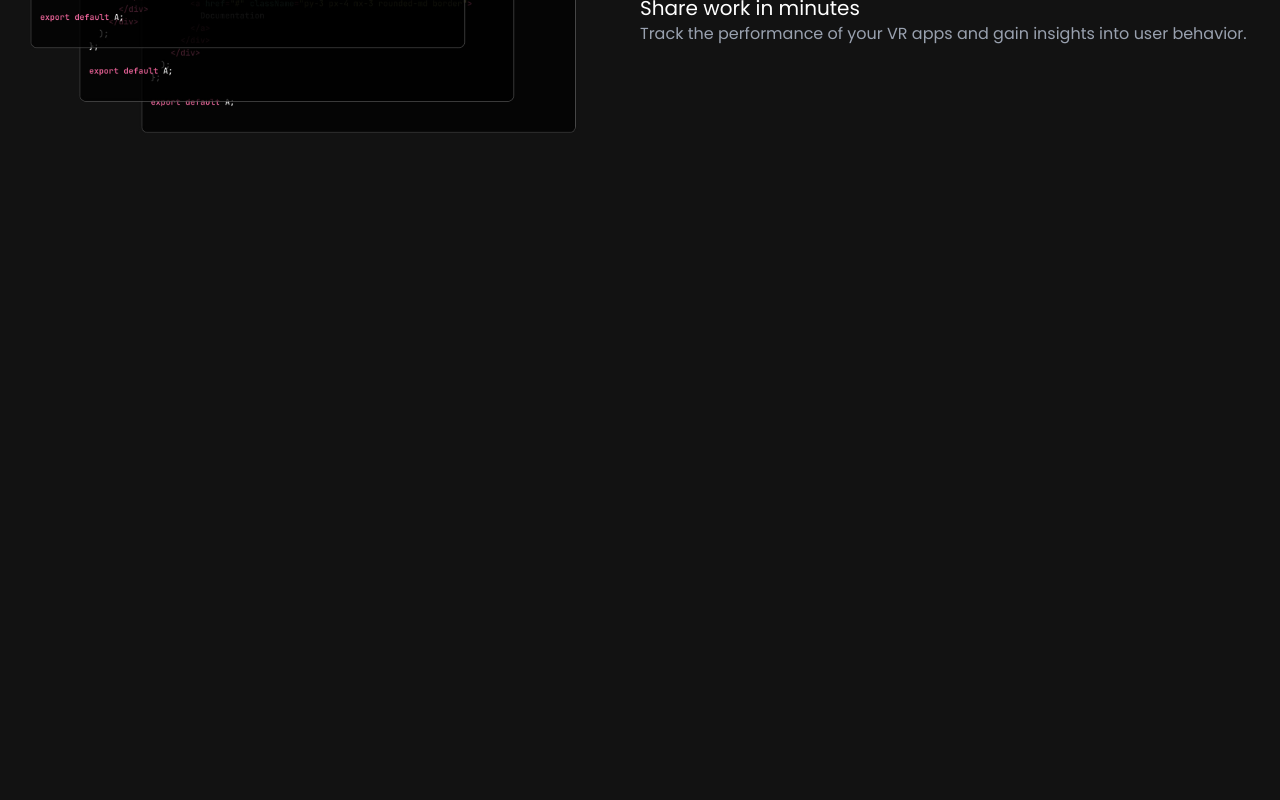
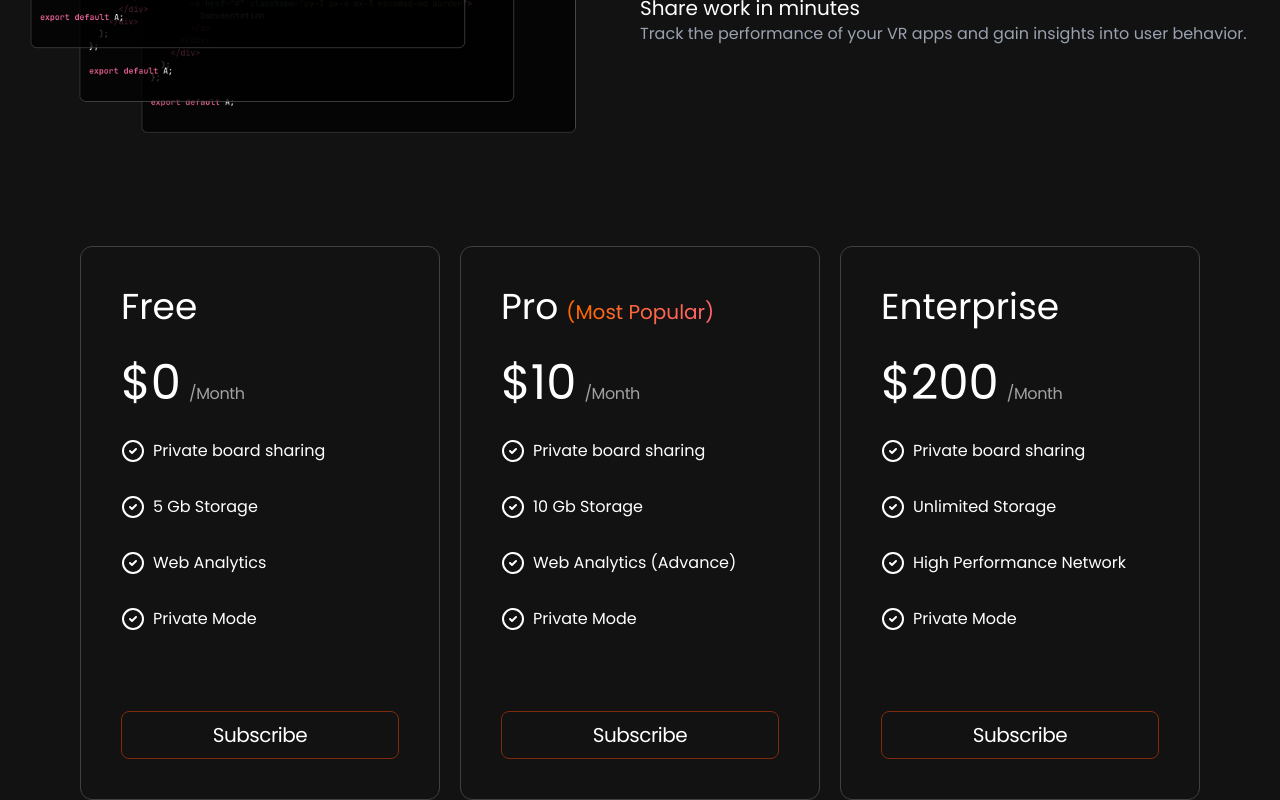
Before and after one commit to kanikachaudhary01/VirtualReality-Project, a React (Vite) app: page / in a window 1280 px wide. Shown: the part 1966-2766 px from the top of the page. Before the commit the page ends 2132 px from the top, so only its background shows below. Built offline with nearby package versions, Linux system fonts and the light colour scheme; a web font is replaced by a local one.

Commit message:
created pricing section

```diff
--- /dev/null
+++ b/src/components/PriceCard.jsx
@@ -0,0 +1,33 @@
+const PriceCard = [
+    {
+    title: "Free",
+    price: "$0",
+    features: [
+      "Private board sharing",
+      "5 Gb Storage",
+      "Web Analytics",
+      "Private Mode",
+    ],
+  },
+  {
+    title: "Pro",
+    price: "$10",
+    features: [
+      "Private board sharing",
+      "10 Gb Storage",
+      "Web Analytics (Advance)",
+      "Private Mode",
+    ],
+  },
+  {
+    title: "Enterprise",
+    price: "$200",
+    features: [
+      "Private board sharing",
+      "Unlimited Storage",
+      "High Performance Network",
+      "Private Mode",
+    ],
+  },
+];
+export default PriceCard
--- /dev/null
+++ b/src/components/Pricing.jsx
@@ -0,0 +1,46 @@
+import React from 'react'
+import PriceCard from './PriceCard'
+import { CheckCircle2 } from 'lucide-react'
+
+function Pricing() {
+  return (
+   <>
+   <div className='mt-20 mr-20 ml-20'>
+    <div className='grid grid-cols-3 gap-5'>
+    {PriceCard.map((item,index)=>(
+        <div key={index} className='p-10 border border-neutral-700 rounded-xl'>
+           <div> <p className="text-4xl mb-8">
+                {item.title}
+                {item.title === "Pro" && (
+                  <span className="bg-gradient-to-r from-orange-500 to-red-400 text-transparent bg-clip-text text-xl mb-4 ml-2">
+                    (Most Popular)
+                  </span>
+                )}
+              </p></div>
+              <p className="mb-8">
+                <span className="text-5xl mt-6 mr-2">{item.price}</span>
+                <span className="text-neutral-400 tracking-tight">/Month</span>
+              </p>
+              <ul>
+                {item.features.map((feature, index) => (
+                  <li key={index} className="mt-8 flex items-center">
+                    <CheckCircle2 />
+                    <span className="ml-2">{feature}</span>
+                  </li>
+                ))}
+              </ul>
+              <a
+                href="#"
+                className="inline-flex justify-center items-center text-center w-full h-12 p-5 mt-20 tracking-tight text-xl hover:bg-orange-900 border border-orange-900 rounded-lg transition duration-200"
+              >
+                Subscribe
+              </a>
+        </div>
+    ))}
+    </div>
+   </div>
+   </>
+  )
+}
+
+export default Pricing
--- a/src/pages/Home.jsx
+++ b/src/pages/Home.jsx
@@ -3,6 +3,7 @@
 import Hero from '../components/Hero'
 import Features from '../components/Features'
 import Workflow from '../components/Workflow'
+import Pricing from '../components/Pricing'
 
 function Home() {
   return (
@@ -11,6 +12,7 @@
       <Hero/>
       <Features/>
       <Workflow/>
+      <Pricing/>
     </div>
   )
 }
```
